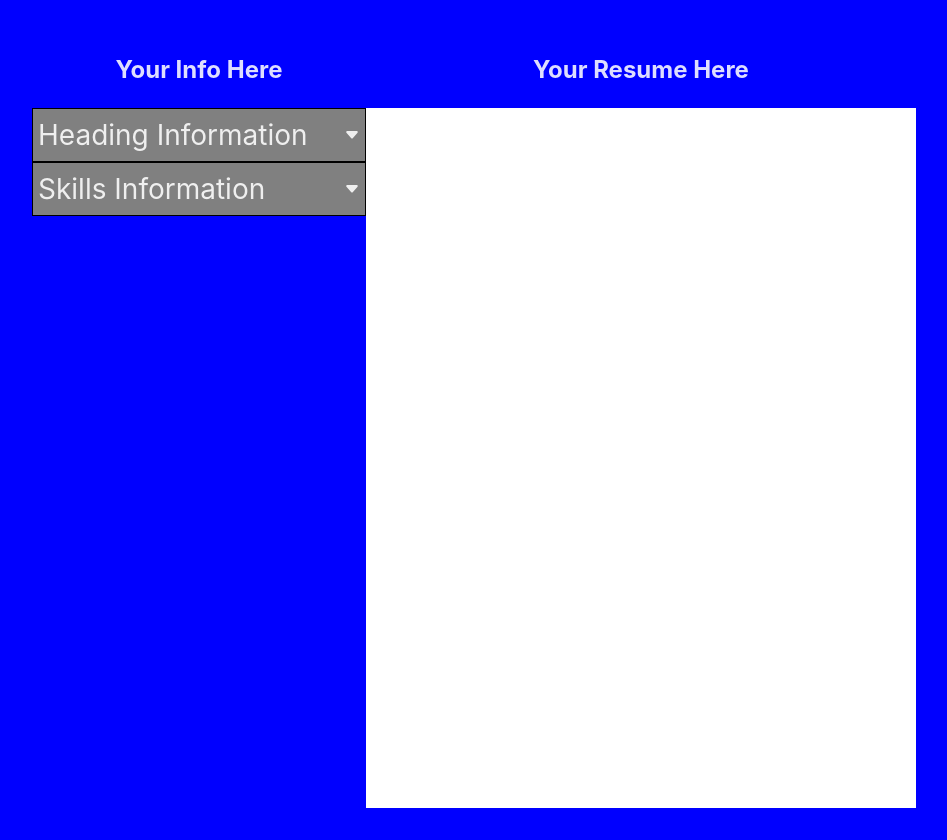
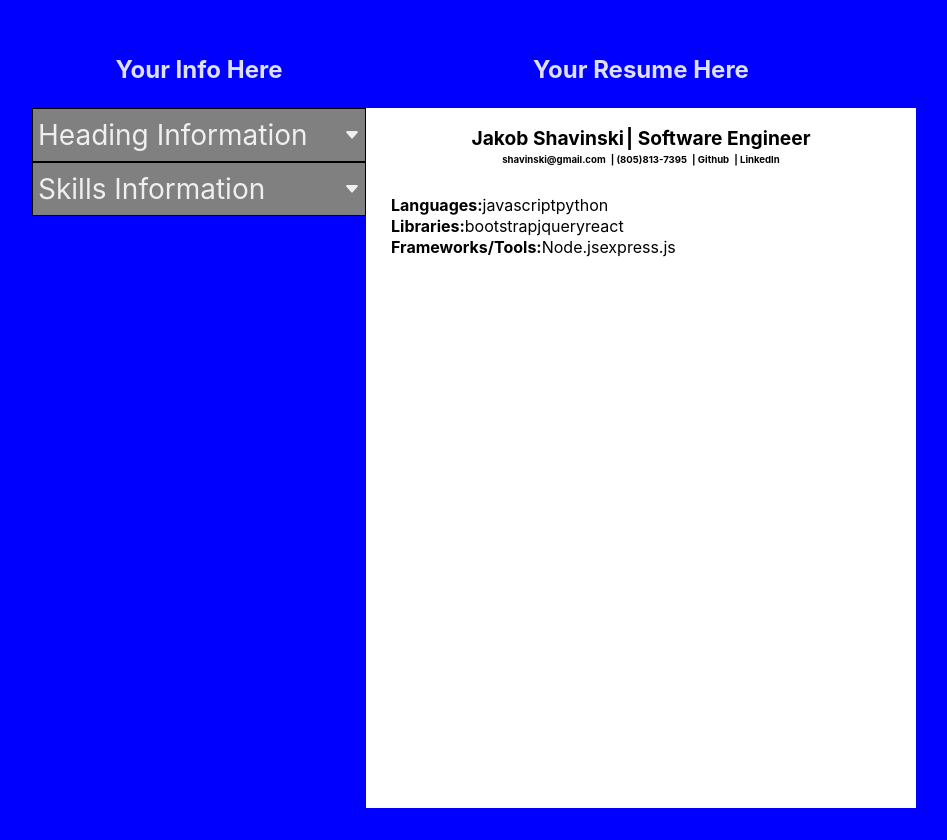
Before and after one commit to shavinski/cv-application, a React (Vite) app: page / in a window 1280 px wide. Shown: the whole page, without its empty margins (166-1113 px from the left). Built offline with nearby package versions, Linux system fonts and the light colour scheme.

Commit message:
Add conditional rendering for languages, libraries, frameworks
Need to add better sizign and margins to section

```diff
--- a/src/App.tsx
+++ b/src/App.tsx
@@ -6,18 +6,18 @@ import { HeadingInfo, SkillsInfo } from './interfaces/UserInfoInterfaces'
 
 function App() {
   const [heading, setHeading] = useState<HeadingInfo>({
-    name: '',
-    position: '',
-    email: '',
-    phone: '',
-    github: '',
-    linkedin: '',
+    name: 'Jakob Shavinski',
+    position: 'Software Engineer',
+    email: 'shavinski@gmail.com',
+    phone: '(805)813-7395',
+    github: 'github.com',
+    linkedin: 'linkedin.com',
   })
 
   const [skills, setSkills] = useState<SkillsInfo>({
-    'Languages': [],
-    'Libraries': [],
-    'Frameworks/Tools': []
+    'Languages': ['javascript', 'python'],
+    'Libraries': ['bootstrap', 'jquery', 'react'],
+    'Frameworks/Tools': ['Node.js', 'express.js']
   })
 
   function handleHeadingInfoChange(e: React.ChangeEvent<HTMLInputElement>) {
@@ -45,7 +45,7 @@ function App() {
           heading={heading}
           handleSkillsInfoChange={handleSkillsInfoChange}
           skills={skills} />
-        <UserResume heading={heading} />
+        <UserResume heading={heading} skills={skills}/>
     </div>
   )
 }
--- a/src/components/UserResume.tsx
+++ b/src/components/UserResume.tsx
@@ -1,12 +1,13 @@
 import React from "react";
-import { HeadingInfo } from "../interfaces/UserInfoInterfaces";
+import { HeadingInfo, SkillsInfo } from "../interfaces/UserInfoInterfaces";
 import "../styles/UserResume.css"
 
 interface UserHeadingProps {
     heading: HeadingInfo
+    skills: SkillsInfo
 }
 
-function UserResume({ heading }: UserHeadingProps) {
+function UserResume({ heading, skills }: UserHeadingProps) {
     return (
         <>
             <div className="main-resume-container">
@@ -24,6 +25,32 @@ function UserResume({ heading }: UserHeadingProps) {
                             {heading.linkedin && <a href={heading.linkedin} target="_blank" rel="noopener noreferrer">| LinkedIn</a>}
                         </div>
                     </section>
+                    <section className="resume-skills-container">
+                        {skills.Languages.length !== 0 &&
+                            <div className="resume-skills-line">
+                                <p><b>Languages:</b></p>
+                                {skills.Languages.map((lang) => (
+                                    <p>{lang}</p>
+                                ))}
+                            </div>
+                        }
+                        {skills.Libraries.length !== 0 &&
+                            <div className="resume-skills-line">
+                                <p><b>Libraries:</b></p>
+                                {skills.Libraries.map((lang) => (
+                                    <p>{lang}</p>
+                                ))}
+                            </div>
+                        }
+                        {skills['Frameworks/Tools'].length !== 0 &&
+                            <div className="resume-skills-line">
+                                <p><b>Frameworks/Tools:</b></p>
+                                {skills['Frameworks/Tools'].map((lang) => (
+                                    <p>{lang}</p>
+                                ))}
+                            </div>
+                        }
+                    </section>
                 </section>
             </div>
         </>
--- a/src/styles/UserResume.css
+++ b/src/styles/UserResume.css
@@ -43,6 +43,13 @@
     text-decoration: none;
 }
 
+.resume-skills-line {
+    display: flex;
+    justify-content: flex-start;
+    margin-left: 25px;
+    max-height: 21px;
+}
+
 @media (min-width: 767px) {
     body {
         background-color: blue;
```
